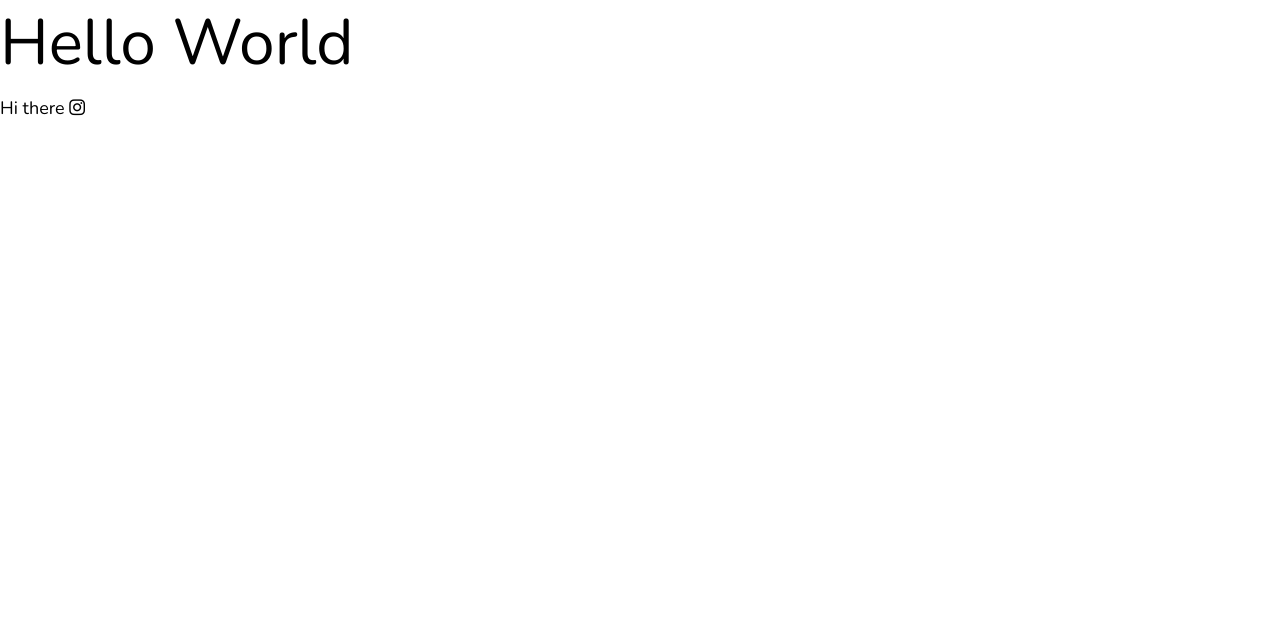
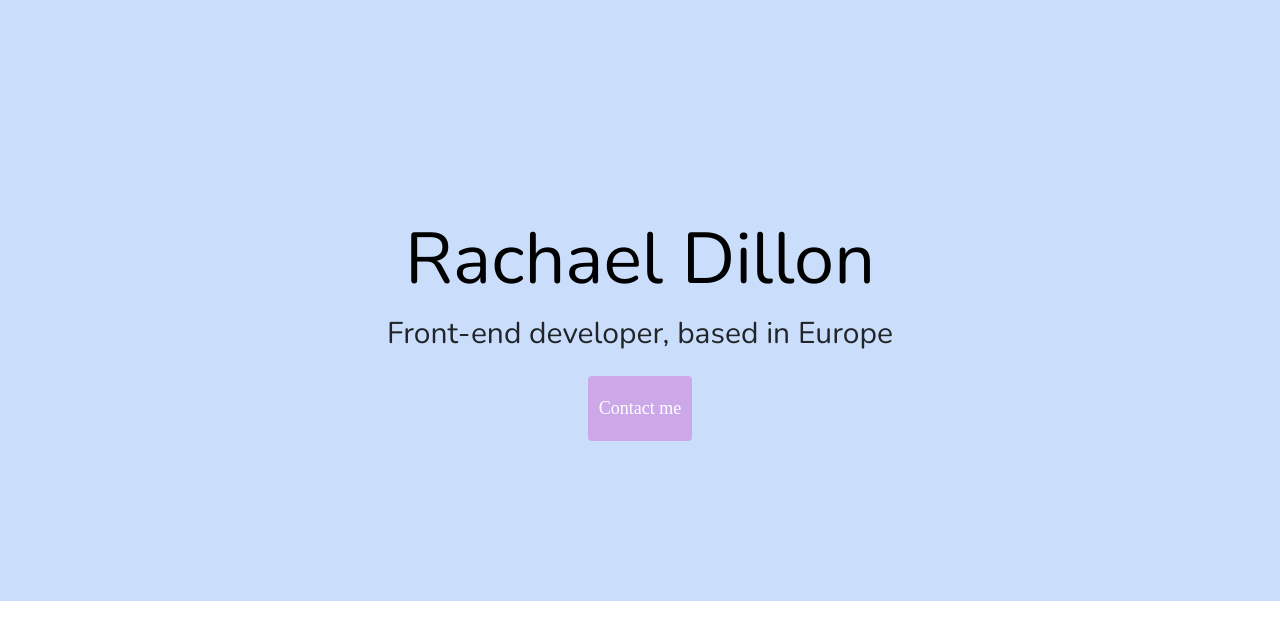
Before and after one commit to Raedillon333/Responsive-project, a plain HTML site: page index.html in a window 1280 px wide. Drawn offline with nearby package versions, Linux system fonts and the light colour scheme.

Commit message:
styled the .hero element and set root properties

```diff
--- a/index.html
+++ b/index.html
@@ -31,8 +31,10 @@
     <link rel="stylesheet" href="styles/portfolio.css" />
   </head>
   <body>
-    <h1>Hello World</h1>
-
-    <p>Hi there <i class="fa-brands fa-instagram"></i></p>
+    <div class="hero">
+      <h1>Rachael Dillon</h1>
+      <h2 class="mb-4">Front-end developer, based in Europe</h2>
+      <div><a href="#" class="btn btn-branding"> Contact me </a></div>
+    </div>
   </body>
 </html>
--- a/styles/portfolio.css
+++ b/styles/portfolio.css
@@ -1,13 +1,45 @@
+:root {
+  --branding-color: #cca8e9;
+  --font-family: "nunito", sans-serif;
+  --primary-color: #cadefc;
+  --secondary-color: #c3bef0;
+}
+
+body {
+  font-family: var(--default-font-family);
+}
+
 h1 {
   color: black;
-  font-family: "nunito", sans-serif;
+  font-family: var(--font-family);
   font-weight: 700px;
-  font-size: 64px;
-  line-height: 87px;
+  font-size: 72px;
+  line-height: 98px;
+  height: 98px;
+  margin-top: 50px;
 }
 p {
   color: black;
-  font-family: "nunito", sans-serif;
   font-weight: 400px;
   font-size: 18px;
 }
+
+.hero {
+  background: var(--primary-color);
+  text-align: center;
+  padding: 160px 0;
+}
+
+.hero h2 {
+  font-family: var(--font-family);
+  font-size: 30px;
+  font-weight: 400;
+}
+.btn-branding {
+  background: var(--branding-color);
+  border-radius: 4px;
+  color: white;
+  font-size: 18px;
+  line-height: 27px;
+  padding: 18px 10px;
+}
```
